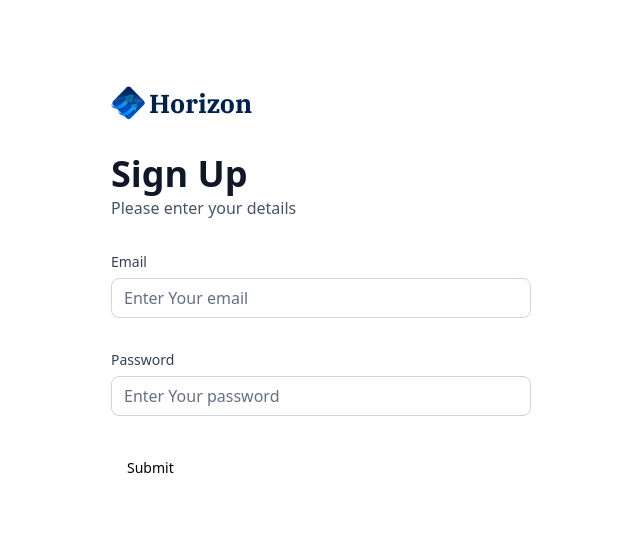
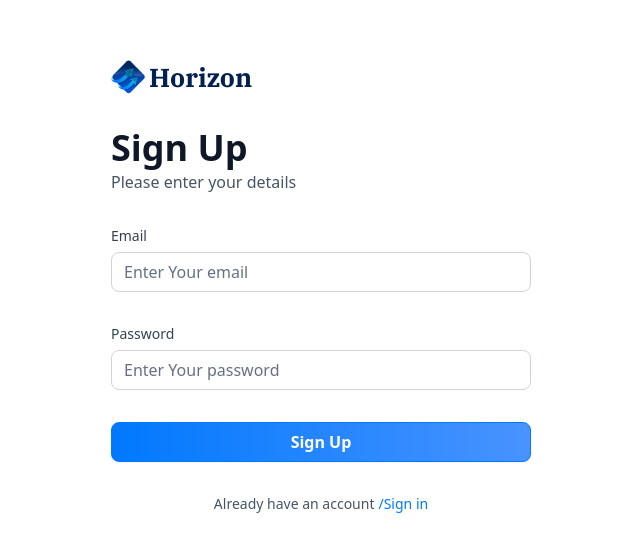
Before and after one commit to grbpdl/banking-app, a Next.js app: page /sign-up in a window 1280 px wide. Shown: the part 113-664 px from the top of the page, without its empty margins (319-959 px from the left). Built offline with nearby package versions, Linux system fonts and the light colour scheme.

Commit message:
sign in form implemeted

```diff
--- a/components/AuthForm.tsx
+++ b/components/AuthForm.tsx
@@ -1,5 +1,5 @@
 'use client'
-import { Divide } from 'lucide-react'
+import { Divide, Loader2 } from 'lucide-react'
 import Image from 'next/image'
 import Link from 'next/link'
 import React, { useState } from 'react'
@@ -28,6 +28,7 @@
 
 const AuthForm = ({ type }: { type: string }) => {
     const [user, setUser] = useState(null)
+    const [isLoading, setIsLoading] = useState(false);
     const form = useForm<z.infer<typeof authFormSchema>>({
         resolver: zodResolver(authFormSchema),
         defaultValues: {
@@ -39,7 +40,9 @@
     function onSubmit(values: z.infer<typeof authFormSchema>) {
         // Do something with the form values.
         // ✅ This will be type-safe and validated.
+        setIsLoading(true)
         console.log(values)
+        setIsLoading(false)
     }
 
     return (
@@ -80,9 +83,32 @@
                             name='email' label='Email' placeholder='Enter Your email'/>
                             <CustomInput control={form.control}
                             name='password' label='Password' placeholder='Enter Your password'/>
-                            <Button type="submit">Submit</Button>
+                            <div className='flex flex-col gap-4'>
+
+
+                            <Button className='form-btn' disabled={isLoading} type="submit">
+                                {isLoading?(
+                                    <>
+                                    <Loader2 size={20}
+                                    className='animate-spin'/> &nbsp;
+                                    Loading...
+                                    </>
+                                ):type==='sign-in'? 'Sign In':'Sign Up'
+                            }
+                            </Button>
+                            </div>
                         </form>
                     </Form>
+                    <footer className='flex justify-center gap-1'>
+<p className='text-14 font-normal text-gray-600'>
+    {type==='sign-in'?'Dont have an account':'Already have an account'}
+</p>
+<Link href={type==='sign-in'?'/sign-up':'/sign-in'} className='form-link'>
+{type==='sign-in'?'Sign up':'/Sign in'}
+</Link>
+
+
+                    </footer>
                 </>
             }
         </section>
--- a/components/CustomInput.tsx
+++ b/components/CustomInput.tsx
@@ -39,6 +39,7 @@
                                         <Input
                                         placeholder={placeholder}
                                         className='input-class'
+                                        type={name==='password' ? 'password':'text'}
                                         {...field}
                                         />
                                     </FormControl>
--- a/lib/utils.ts
+++ b/lib/utils.ts
@@ -198,5 +198,5 @@
 export const authFormSchema = z.object({
   email:z.string().email(),
   password:z.string().min(8),
-  username:z.string()
+  // username:z.string()
 })
```
